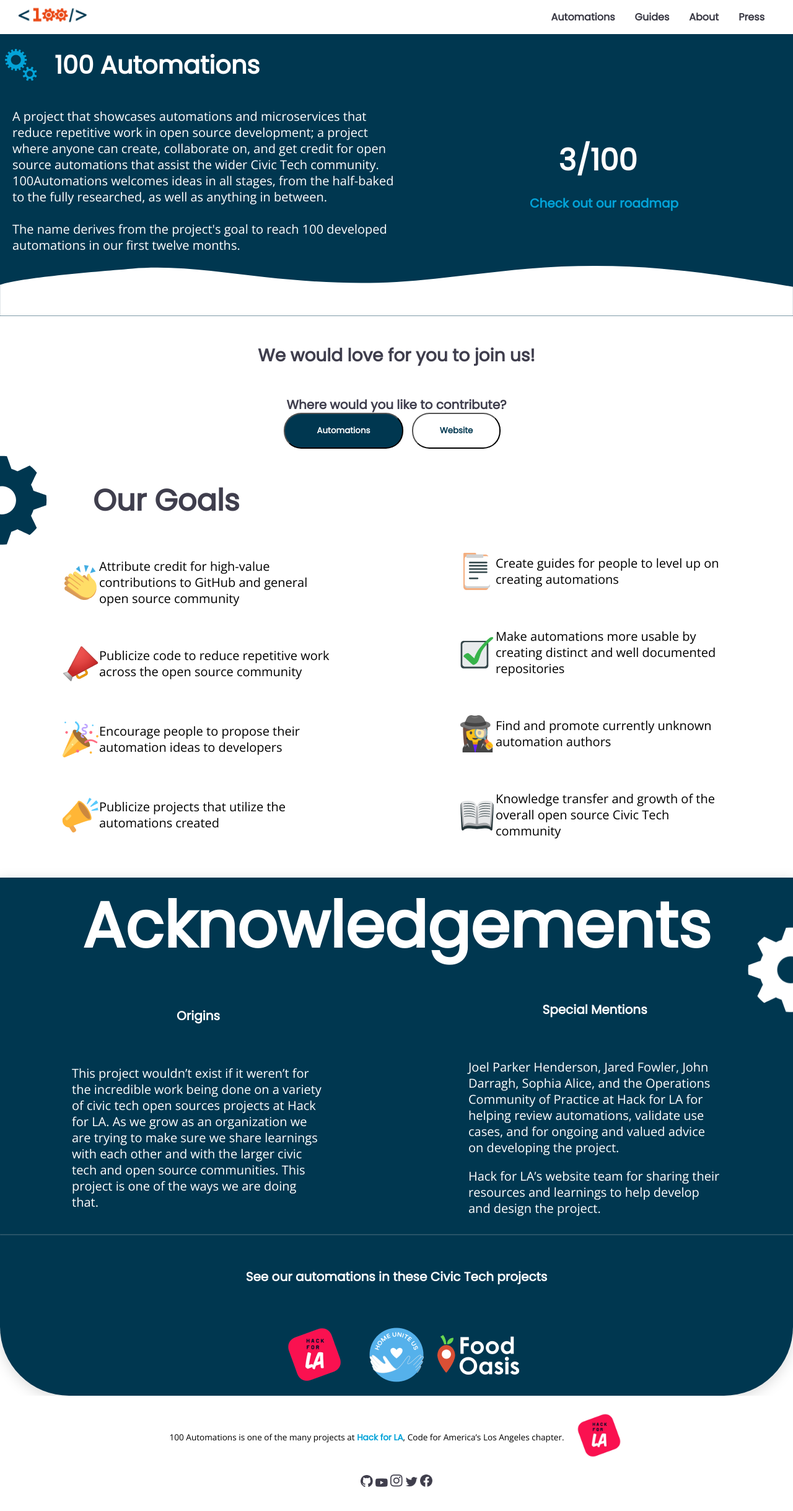
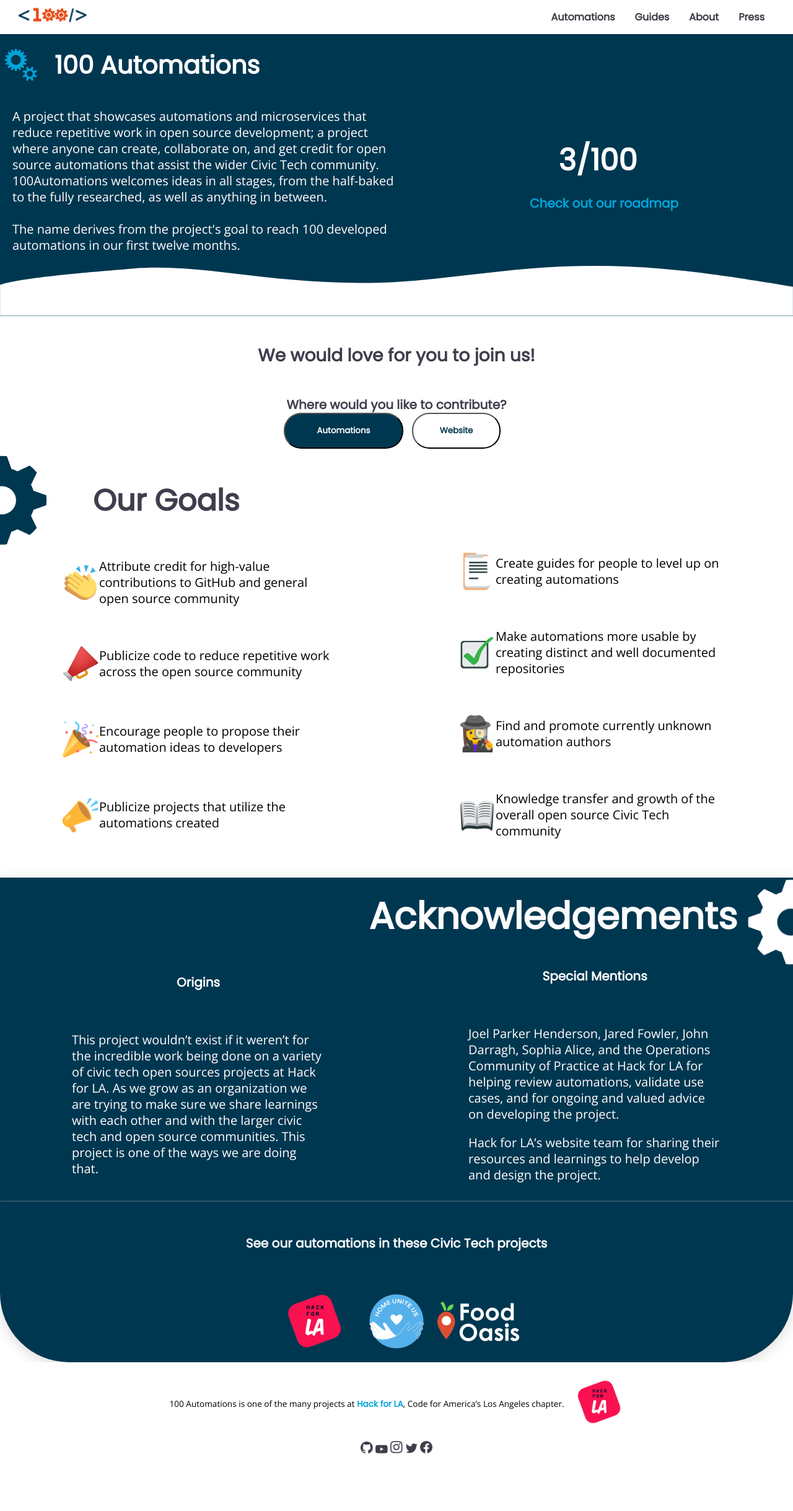
Before and after one commit to 100Automations/Website, a Jekyll site: the page built from about.html, in a window 1280 px wide. Shown: the top 2438 px of the page at 62% size. Built offline with Jekyll 4.4.1, drawn with Linux system fonts in a browser that asks for light colours.

Commit message:
Fixing acknowledgements title

```diff
--- a/_includes/acknowledgements.html
+++ b/_includes/acknowledgements.html
@@ -1,8 +1,8 @@
 <div class="acknowledgements flexbox_row">
     <div class="acknowledgements_title flexbox_row">
-        <h1>
+        <span class="title1">
             Acknowledgements
-        </h1>
+        </span>
         <div id="acknowledments_gear_image">
             <img src="{{ '/assets/images/icons/join-us/Gear-light.png' | relative_url }}" alt="Light Gear">
         </div>
--- a/_sass/components/buttons.scss
+++ b/_sass/components/buttons.scss
@@ -107,5 +107,11 @@ button.download_all{
  font-family: $poppins;
  font-size: 18px;
  line-height: 28px;
+ position: absolute;
+ top: 44px;
+ margin-left: 20px;
 }
 ;
+button.filter_button{
+margin: auto;
+}
--- a/_sass/includes/acknowledgements.scss
+++ b/_sass/includes/acknowledgements.scss
@@ -33,10 +33,11 @@ div.acknowledgements{
     .acknowledgements_title{
         flex-direction: row-reverse;
         position: relative;
-        h1{
-         color: $white;
-        font-size: 8vw;
-        margin:auto;
+        margin-bottom: 100px;
+        span.title1{
+            position: absolute;
+            right: 90px;
+            top: 20px;
         }
         div#acknowledments_gear_image{
 
@@ -46,6 +47,13 @@ div.acknowledgements{
         right:-68px;
         }
         ;
+
+    }
+    ;
+    @media screen and (max-width: 480px ){
+        span.title1{
+            font-size: 32px;
+        }
     }
     ;
     }
--- a/_sass/includes/share_ato.scss
+++ b/_sass/includes/share_ato.scss
@@ -14,12 +14,6 @@ border-radius: 0px 0px 100px 100px;
     ;
     div.social_media_posts,div.memes{
         position: relative;
-        button{
-            position: absolute;
-            top: 44px;
-            margin-left: 20px;
-
-        }
         h5{
             color: $white;
             margin-left: 130px;
@@ -27,6 +21,16 @@ border-radius: 0px 0px 100px 100px;
         ;
     }
     ;
+    div.social_media_posts>div.social_media_posts_img{
+        div.social_media_posts_img_filter{
+            position: absolute;
+            left: 100px;
+            bottom: 0px;
+            ul>li{
+                display: inline;
+            }
+        }
+    }
     div.memes>div.memes_img{
         overflow-x: scroll;
         ul{
```
